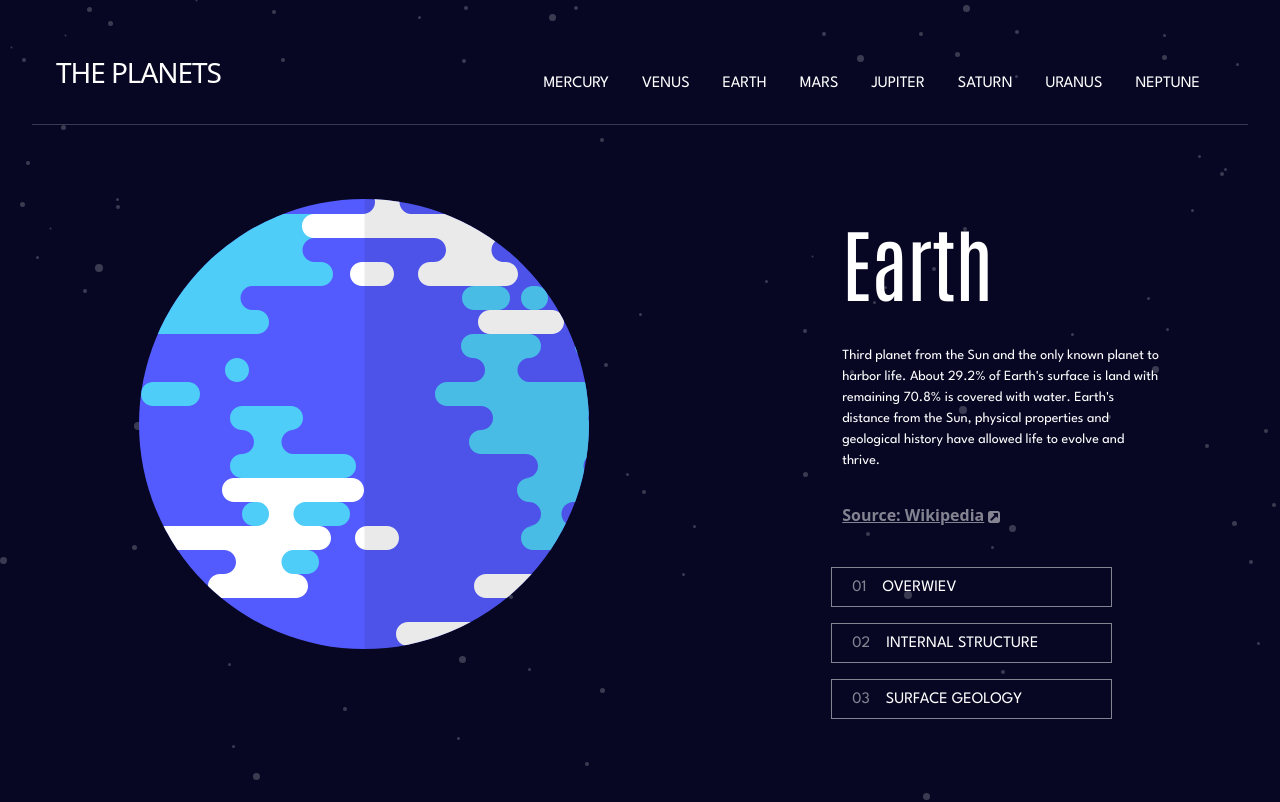
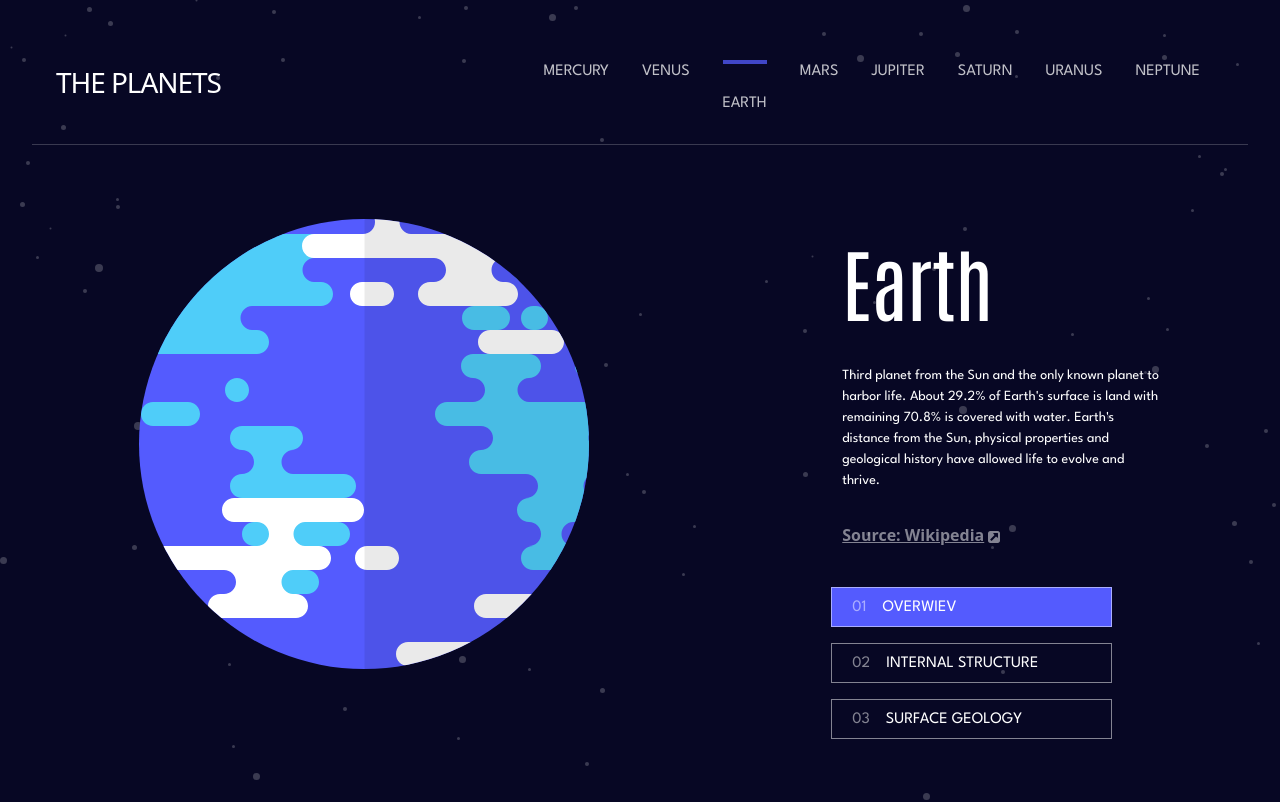
Before and after one commit to Sibashvili/Planets-fact-site, a React (Vite) app: page /planets/earth in a window 1280 px wide. Shown: the top 802 px of the page. Built offline with nearby package versions, Linux system fonts and the light colour scheme.

Commit message:
style: add styles for planet names

```diff
--- a/data.json
+++ b/data.json
@@ -1,7 +1,7 @@
 [
   {
     "name": "Mercury",
-    "color": "#DEF4FC",
+    "color": "#419EBB",
     "overview": {
       "content": "Mercury is the smallest planet in the Solar System and the closest to the Sun. Its orbit around the Sun takes 87.97 Earth days, the shortest of all the Sun's planets. Mercury is one of four terrestrial planets in the Solar System, and is a rocky body like Earth.",
       "source": "https://en.wikipedia.org/wiki/Mercury_(planet)"
--- a/src/components/Header.jsx
+++ b/src/components/Header.jsx
@@ -2,12 +2,15 @@ import buttonMobile from "../../src/assets/icon-hamburger.svg";
 import data from "../../data.json";
 import { useState } from "react";
 import arrow from "../../src/assets/icon-chevron.svg";
-import { Link } from "react-router-dom";
+import { Link, useLocation, useParams } from "react-router-dom";
 
 function Header() {
   const [active, setActive] = useState(false);
   const [menu, setMenu] = useState(buttonMobile);
-
+  // const { name } = useParams();
+  const location = useLocation();
+  const name = location.pathname;
+  console.log(name);
   function show() {
     setActive(!active);
   }
@@ -24,19 +27,114 @@ function Header() {
             alt=""
           />
         </div>
-        <div className=" flex  gap-[33px] justify-center mt-10 font-spartan pl-12 pr-12 text-[#FFFFFF] max-sm:hidden  ">
+        <div className=" flex  gap-[33px] justify-center mt-7  opacity-75 font-spartan  pl-12 pr-12 text-[#FFFFFF] max-sm:hidden  ">
+          <div>
+            {name.includes("mercury") ? (
+              <div
+                style={{
+                  backgroundColor: "#419EBB",
+
+                  height: "4px",
+                }}
+                className=" h-1 bg-white  mb-7"
+              ></div>
+            ) : null}
             <Link to="/planets/mercury">MERCURY</Link>
+          </div>
+          <div>
+            {name.includes("venus") ? (
+              <div
+                style={{
+                  backgroundColor: "#F7CC7F",
 
+                  height: "4px",
+                }}
+                className=" h-1 bg-white  mb-7"
+              ></div>
+            ) : null}
             <Link to="/planets/venus">VENUS</Link>
+          </div>
+          <div>
+            {name.includes("earth") ? (
+              <div
+                style={{
+                  backgroundColor: "#545BFE",
+
+                  height: "4px",
+                }}
+                className=" h-1 bg-white  mb-7"
+              ></div>
+            ) : null}
             <Link to="/planets/earth">EARTH</Link>
+          </div>
+          <div>
+            {name.includes("mars") ? (
+              <div
+                style={{
+                  backgroundColor: "#FF6A45",
+
+                  height: "4px",
+                }}
+                className=" h-1 bg-white  mb-7"
+              ></div>
+            ) : null}
             <Link to="/planets/mars">MARS</Link>
+          </div>
+          <div>
+            {name.includes("jupiter") ? (
+              <div
+                style={{
+                  backgroundColor: "#ECAD7A",
+
+                  height: "4px",
+                }}
+                className=" h-1 bg-white  mb-7"
+              ></div>
+            ) : null}
             <Link to="/planets/jupiter">JUPITER</Link>
+          </div>
+          <div>
+            {name.includes("saturn") ? (
+              <div
+                style={{
+                  backgroundColor: "#FCCB6B",
+
+                  height: "4px",
+                }}
+                className=" h-1 bg-white  mb-7"
+              ></div>
+            ) : null}
             <Link to="/planets/saturn">SATURN</Link>
+          </div>
+          <div>
+            {name.includes("uranus") ? (
+              <div
+                style={{
+                  backgroundColor: "#65F0D5",
+
+                  height: "4px",
+                }}
+                className=" h-1 bg-white  mb-7"
+              ></div>
+            ) : null}
             <Link to="/planets/uranus">URANUS</Link>
+          </div>
+          <div>
+            {name.includes("neptune") ? (
+              <div
+                style={{
+                  backgroundColor: "#497EFA",
+
+                  height: "4px",
+                }}
+                className=" h-1 bg-white  mb-7"
+              ></div>
+            ) : null}
             <Link to="/planets/neptune">NEPTUNE</Link>
           </div>
         </div>
-      <div className="w-full h-[1px] bg-white  mt-[16px] opacity-[0.20000000298023224] lg:mt-7"></div>
+      </div>
+      <div className="w-full h-[1px] bg-white   opacity-[0.20000000298023224] lg:mt-7"></div>
 
       {active && (
         <div className=" bg-[#070724] w-full h-full mt-5 md:hidden absolute overflow-hidden z-20">
@@ -56,9 +154,12 @@ function Header() {
                       className="w-5 h-5 rounded-full     "
                     ></div>
                     <div>
-                      <h1 className=" text-[#fff] pl-[24px] cursor-pointer">
+                      <Link
+                        to={`/planets/${planet.name.toLowerCase()}`}
+                        className="text-[#fff] pl-[24px] cursor-pointer"
+                      >
                         {planet.name}
-                      </h1>
+                      </Link>
                     </div>
                   </div>
                 </div>
--- a/src/components/planets.jsx
+++ b/src/components/planets.jsx
@@ -11,26 +11,56 @@ function Planets() {
   const object = data.find(
     (el) => el.name.toLowerCase() === name.toLowerCase()
   );
-  console.log(object);
+
+  const underlineStyle = {
+    height: "4px",
+    marginTop: "17px",
+
+    backgroundColor: object.color,
+  };
   return (
     <div>
       <div className=" text-[#fff] opacity-[0.5] flex justify-between pl-[24px] pr-[24px] mt-[20px]  items-center md:hidden">
         <button
+          style={{
+            borderBottom:
+              active === "overview"
+                ? `4px solid ${object.color}`
+                : "transparent",
+            width: "80px",
+            height: "40px",
+          }}
           onClick={() => setActive("overview")}
-          className={`font-[700] tracking-[1.929px] font-spartan text-[9px] ${
-            active === "overview" ? "underline leading-5" : null
-          }
+          className={`font-[700] tracking-[1.929px] font-spartan text-[9px] w-20 ${
+            active === "overview" ? " text-red-600" : object.color
+          }}
           `}
         >
           OVERWIEV
         </button>
         <button
+          style={{
+            borderBottom:
+              active === "structure"
+                ? `4px solid ${object.color}`
+                : "transparent",
+            width: "80px",
+            height: "40px",
+          }}
           onClick={() => setActive("structure")}
           className="tracking-[1.929px] font-spartan text-[9px]"
         >
           STRUCTURE
         </button>
         <button
+          style={{
+            borderBottom:
+              active === "surface"
+                ? `4px solid ${object.color}`
+                : "transparent",
+            width: "80px",
+            height: "40px",
+          }}
           onClick={() => setActive("surface")}
           className="tracking-[1.929px] font-spartan text-[9px]"
         >
@@ -38,7 +68,7 @@ function Planets() {
         </button>
       </div>
 
-      <div className="w-full h-[1px] bg-[#fff] md:hidden mt-[17px] opacity-[0.20000000298023224]"></div>
+      <div className="w-full h-[1px] bg-[#fff] md:hidden opacity-[0.20000000298023224]"></div>
       <div className=" lg:flex lg:justify-around ">
         <div className="flex justify-center mt-[74px] relative">
           <img
@@ -92,8 +122,12 @@ function Planets() {
           </div>
           <div className=" max-sm:hidden md:flex md:flex-col md:pr-10 md:text-white lg:p-0 lg:mt-10">
             <div
+              style={{
+                backgroundColor:
+                  active === "overview" ? `${object.color}` : "transparent",
+              }}
               onClick={() => setActive("overview")}
-              className=" md:w-[281px] md:h-[40px] border border-whitergba"
+              className={` md:w-[281px] md:h-[40px] border border-whitergba $`}
             >
               <button className="md:flex flex-row-reverse items-center font-spartan">
                 {" "}
@@ -102,6 +136,10 @@ function Planets() {
               </button>
             </div>
             <div
+              style={{
+                backgroundColor:
+                  active === "structure" ? `${object.color}` : "transparent",
+              }}
               onClick={() => setActive("structure")}
               className=" md:w-[281px] md:h-[40px] border border-whitergba md:mt-4 md:text-center"
             >
@@ -112,6 +150,10 @@ function Planets() {
               </button>
             </div>
             <div
+              style={{
+                backgroundColor:
+                  active === "surface" ? `${object.color}` : "transparent",
+              }}
               onClick={() => setActive("surface")}
               className=" md:w-[281px] md:h-[40px] border border-whitergba md:mt-4"
             >
```
Lines whose indentation alone changed are shown as unchanged.
